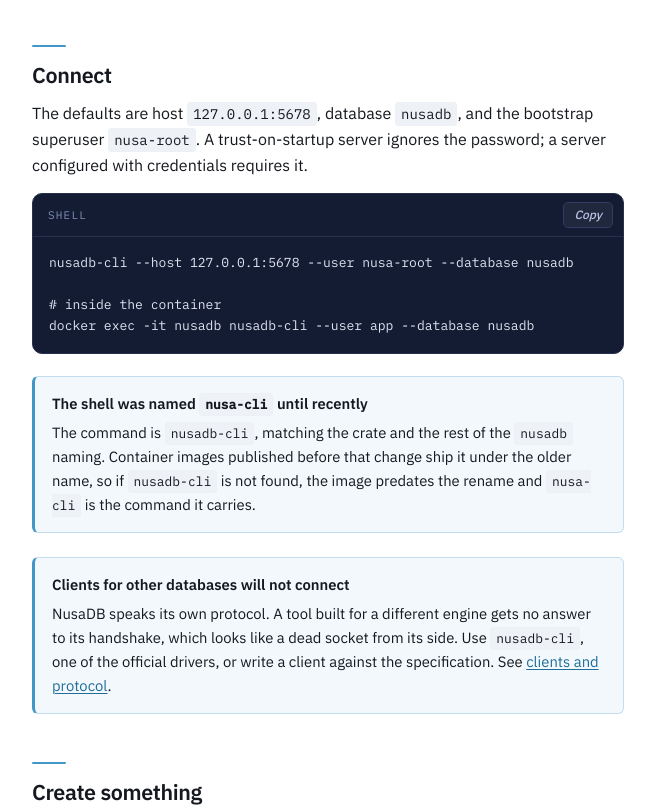
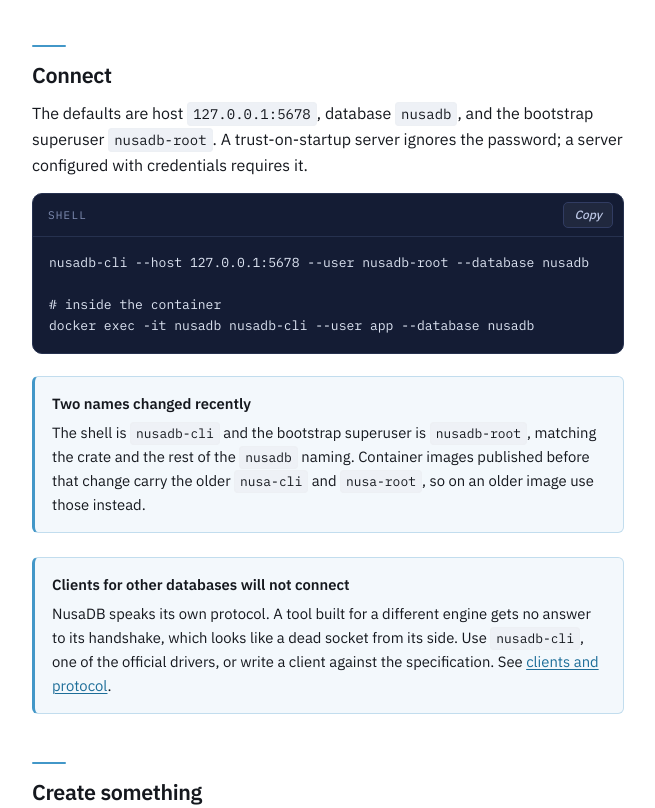
Before and after one commit to nusadb/NusaDBWeb, a plain HTML site: page docs/getting-started.html in a window 1280 px wide. Shown: the part 1361-2169 px from the top of the page, without its empty margins (336-991 px from the left). Drawn offline with Linux system fonts and the light colour scheme.

Commit message:
Follow the rename through: nusadb-cli and nusadb-root
The engine landed both renames: the shell binary is nusadb-cli and the
bootstrap superuser is nusadb-root. Four places on the site still told
people to connect as nusa-root, which would now be rejected.

The transition note on the two pages where someone first types either name
now covers both, and says what an older image carries instead of only
naming the new form.

```diff
--- a/docs/getting-started.html
+++ b/docs/getting-started.html
@@ -93,20 +93,20 @@
 
 <h2 id="connect">Connect</h2>
 <p>The defaults are host <code>127.0.0.1:5678</code>, database <code>nusadb</code>, and the
-bootstrap superuser <code>nusa-root</code>. A trust-on-startup server ignores the password; a
+bootstrap superuser <code>nusadb-root</code>. A trust-on-startup server ignores the password; a
 server configured with credentials requires it.</p>
 <div class="code"><div class="code-bar"><span>shell</span><button class="copy" type="button"><em>Copy</em></button></div>
-<pre>nusadb-cli --host 127.0.0.1:5678 --user nusa-root --database nusadb
+<pre>nusadb-cli --host 127.0.0.1:5678 --user nusadb-root --database nusadb
 
 # inside the container
 docker exec -it nusadb nusadb-cli --user app --database nusadb</pre></div>
 <div class="note">
-  <b>The shell was named <code>nusa-cli</code> until recently</b>
+  <b>Two names changed recently</b>
   <p>
-    The command is <code>nusadb-cli</code>, matching the crate and the rest of the
-    <code>nusadb</code> naming. Container images published before that change ship it under
-    the older name, so if <code>nusadb-cli</code> is not found, the image predates the rename
-    and <code>nusa-cli</code> is the command it carries.
+    The shell is <code>nusadb-cli</code> and the bootstrap superuser is
+    <code>nusadb-root</code>, matching the crate and the rest of the <code>nusadb</code>
+    naming. Container images published before that change carry the older
+    <code>nusa-cli</code> and <code>nusa-root</code>, so on an older image use those instead.
   </p>
 </div>
 
@@ -145,7 +145,7 @@
 <span class="k">SELECT</span> * <span class="k">FROM</span> tenant.t;           <span class="c">-- resolved through search_path, then public</span></pre></div>
 <p>Connect to another database by name; a session cannot query across databases.</p>
 <div class="code"><div class="code-bar"><span>shell</span><button class="copy" type="button"><em>Copy</em></button></div>
-<pre>nusadb-cli --host 127.0.0.1:5678 --user nusa-root --database app</pre></div>
+<pre>nusadb-cli --host 127.0.0.1:5678 --user nusadb-root --database app</pre></div>
 
 <h2 id="bulk">Load and export in bulk</h2>
 <p><code>COPY</code> streams rows in one exchange instead of a round trip per row. In the shell
```
Also changed, not shown: docs/clients.html (+6 -6 lines).
